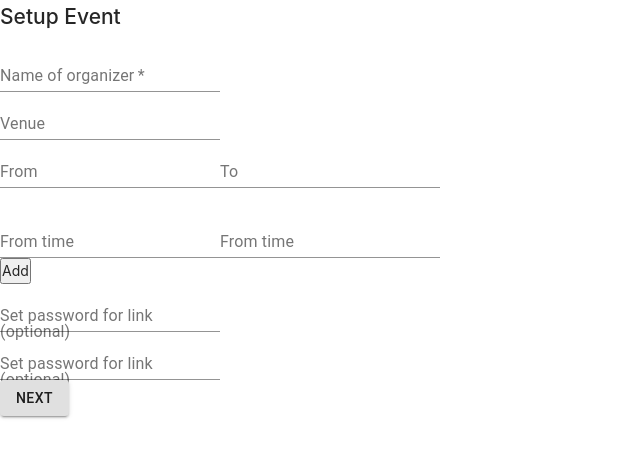
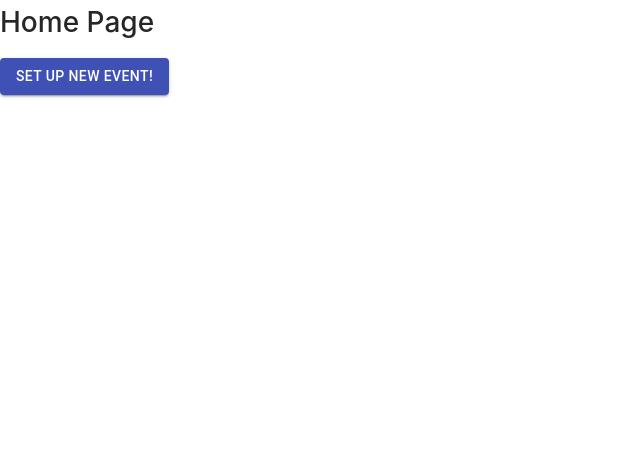
Before and after one commit to Andrew781123/scheduling-quick, a React (Create React App) app in the folder frontend/: page / in a window 1280 px wide. Shown: the top 458 px of the page, without its empty margins (0-640 px from the left). Built offline with nearby package versions, Linux system fonts and the light colour scheme; no server answers.

Commit message:
simple home page, link to form

```diff
--- a/frontend/package.json
+++ b/frontend/package.json
@@ -14,6 +14,7 @@
     "@types/node": "^12.19.3",
     "@types/react": "^16.9.55",
     "@types/react-dom": "^16.9.9",
+    "@types/react-router-dom": "^5.1.6",
     "antd": "^4.8.0",
     "axios": "^0.21.0",
     "dotenv": "^8.2.0",
@@ -21,6 +22,7 @@
     "moment-range": "^4.0.2",
     "react": "^16.14.0",
     "react-dom": "^16.14.0",
+    "react-router-dom": "^5.2.0",
     "react-scripts": "^3.4.4",
     "typescript": "~3.7.2"
   },
--- a/frontend/src/App.tsx
+++ b/frontend/src/App.tsx
@@ -1,18 +1,33 @@
 import React from "react";
+import {
+  BrowserRouter as Router,
+  Switch,
+  Route,
+  Link,
+  useHistory
+} from "react-router-dom";
 import { SetupForm } from "./pages/setup-form/SetupForm";
 import "./App.css";
 import { MuiPickersUtilsProvider } from "@material-ui/pickers";
 import MomentUtils from "@date-io/moment";
 import dotenv from "dotenv";
+import { HomePage } from "./pages/home-page/HomePage";
 dotenv.config();
 
 const App: React.FC = () => {
+  let history: any = useHistory();
+
   return (
-    <div className='App'>
-      <MuiPickersUtilsProvider utils={MomentUtils}>
-        <SetupForm />
-      </MuiPickersUtilsProvider>
-    </div>
+    <MuiPickersUtilsProvider utils={MomentUtils}>
+      <Router>
+        <Switch>
+          <Route exact path='/events/new'>
+            <SetupForm />
+          </Route>
+          <Route exact path='/' component={HomePage} />
+        </Switch>
+      </Router>
+    </MuiPickersUtilsProvider>
   );
 };
 
--- /dev/null
+++ b/frontend/src/pages/home-page/HomePage.tsx
@@ -0,0 +1,22 @@
+import React from "react";
+import { Button } from "@material-ui/core";
+import * as H from "history";
+
+interface HomePageProps {
+  history: H.History;
+}
+
+export const HomePage: React.FC<HomePageProps> = props => {
+  const redirectToSetupForm = () => {
+    return props.history.push("/events/new");
+  };
+
+  return (
+    <>
+      <h1>Home Page</h1>
+      <Button onClick={redirectToSetupForm} variant='contained' color='primary'>
+        Set up new event!
+      </Button>
+    </>
+  );
+};
```
Also changed, not shown: 1 other file (tests, documents, lock files or other folders).
